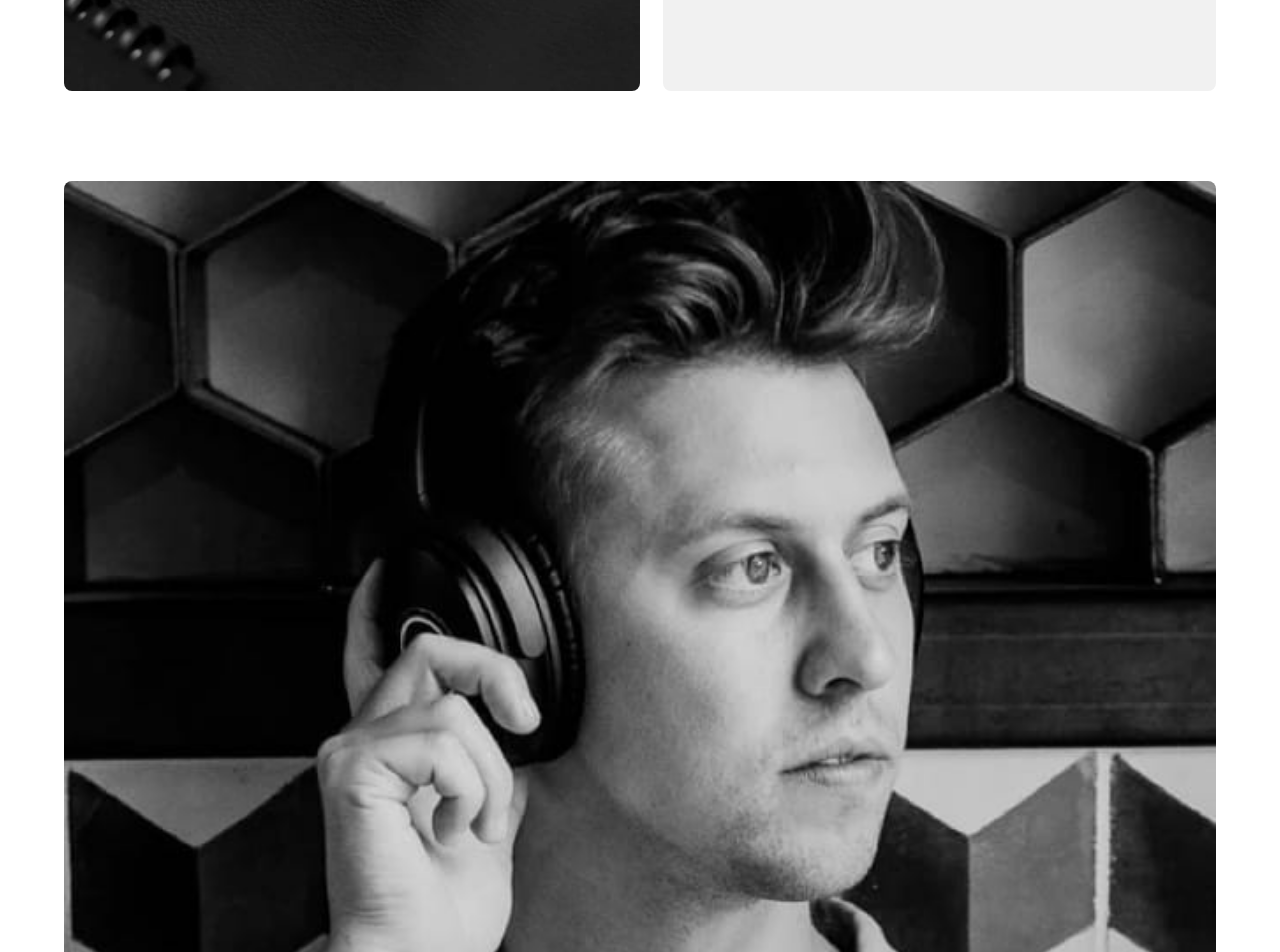
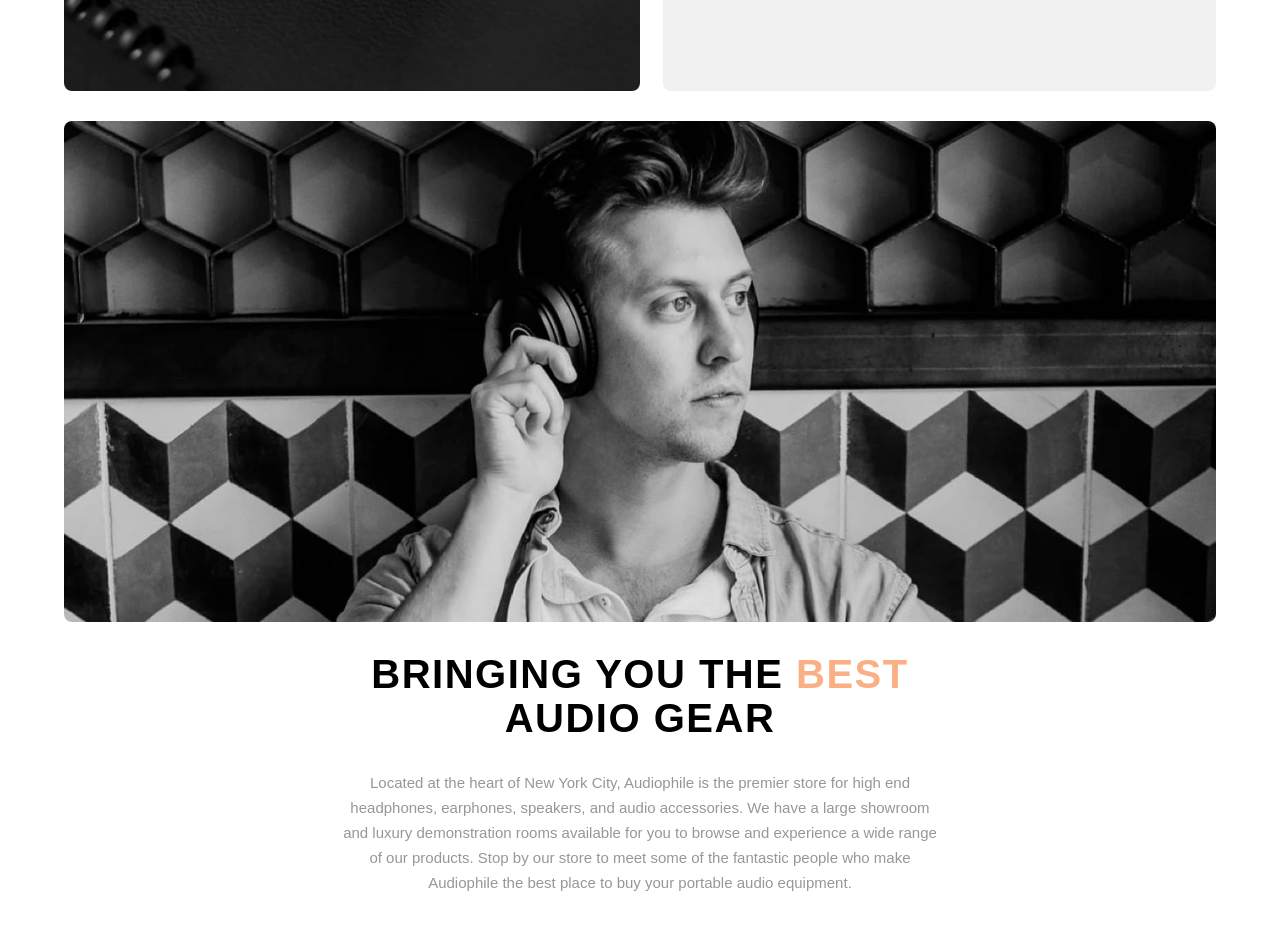
Before and after one commit to sleths/Advanced-ecommerce-website, a React (Create React App) app: page / in a window 1280 px wide. Shown: the part 2420-3372 px from the top of the page. Built offline with nearby package versions, Linux system fonts and the light colour scheme.

Commit message:
Shared article component is made responsive for Tablet.

```diff
--- a/src/components/SharedArticleComponent/index.jsx
+++ b/src/components/SharedArticleComponent/index.jsx
@@ -1,14 +1,18 @@
 import styles from "./style.module.scss";
-import headphoneModelImg from "../../assets/shared/mobile/image-best-gear.jpg";
+import headphoneModelMobileImg from "../../assets/shared/mobile/image-best-gear.jpg";
+import headphoneModelTabletImg from "../../assets/shared/tablet/image-best-gear.jpg";
 
 const SharedArticleComponent = () => {
   return (
     <section className={styles.container}>
-      <img src={headphoneModelImg} alt="Model with headphones" />
+      <img src={headphoneModelMobileImg} alt="Model with headphones" className={styles.mobileImg}/>
+      <img src={headphoneModelTabletImg} alt="Model with headphones" className={styles.tabletImg}/>
+      <div className={styles.textContainer}>
       <h2>Bringing you the <span>best</span> audio gear</h2>
       <article>
-        <p>Located at the heart of New York City, Audiophile is the premier store for high end headphones, earphones, speakers, and audio accessories. We have a large showroom and luxury demonstration rooms available for you to browse and experience a wide range of our products. Stop by our store to meet some of the fantastic people who make Audiophile the best place to buy your portable audio equipment.</p>
+      <p>Located at the heart of New York City, Audiophile is the premier store for high end headphones, earphones, speakers, and audio accessories. We have a large showroom and luxury demonstration rooms available for you to browse and experience a wide range of our products. Stop by our store to meet some of the fantastic people who make Audiophile the best place to buy your portable audio equipment.</p>
       </article>
+      </div>
     </section>
   )
 };
--- a/src/components/SharedArticleComponent/style.module.scss
+++ b/src/components/SharedArticleComponent/style.module.scss
@@ -23,3 +23,27 @@
   border-radius: 8px;
   object-fit: cover;
 }
+
+.tabletImg {
+  display: none;
+}
+
+@media(min-width:768px) {
+  .mobileImg {
+    display: none;
+  }
+  .tabletImg {
+    display: block;
+  }
+  .container img {
+    margin-top: 2em;
+  }
+  .textContainer {
+    display: flex;
+    flex-direction: column;
+    align-items: center;
+    margin: 0 auto;
+    max-width: 600px;
+    gap: 2em;
+  }
+}
```
